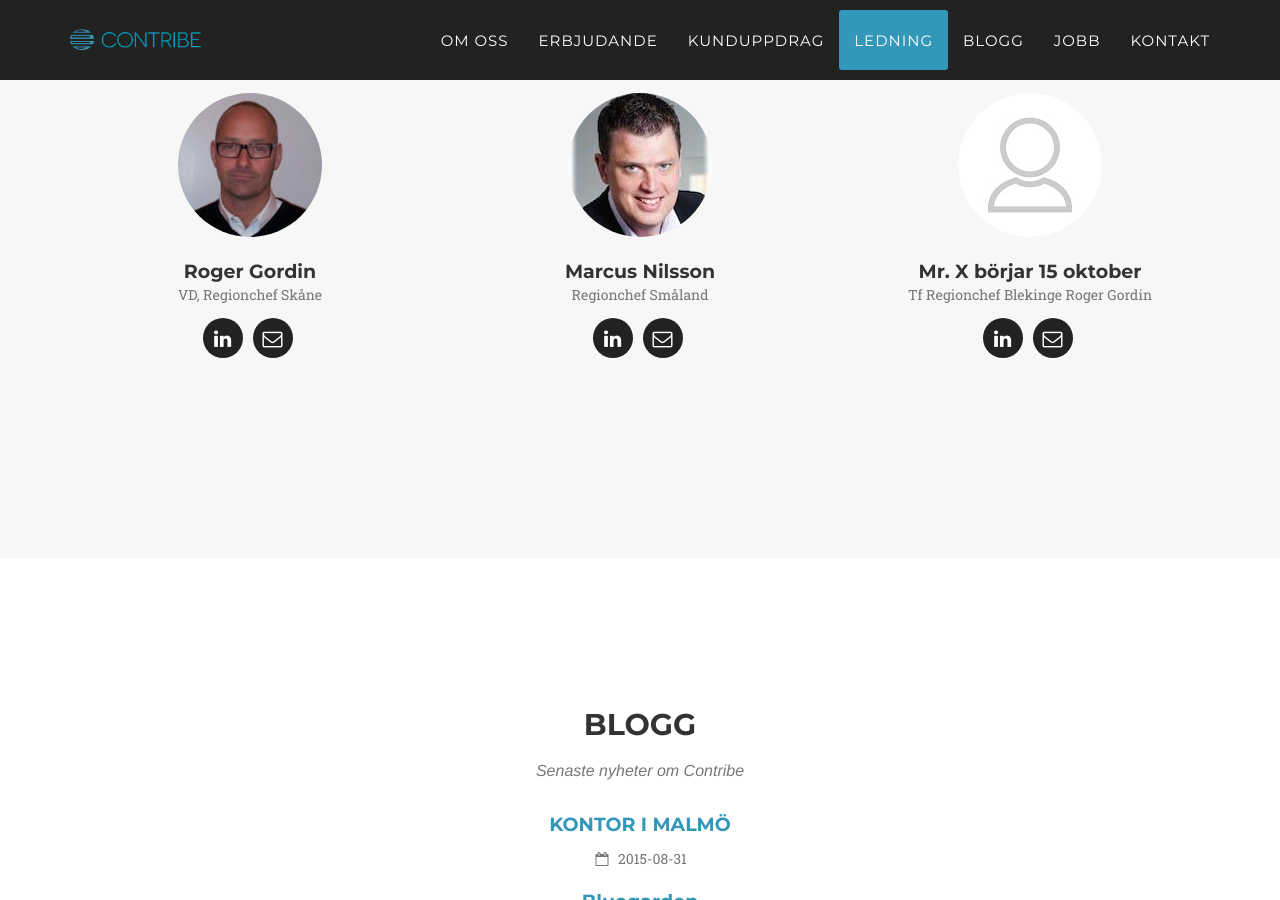
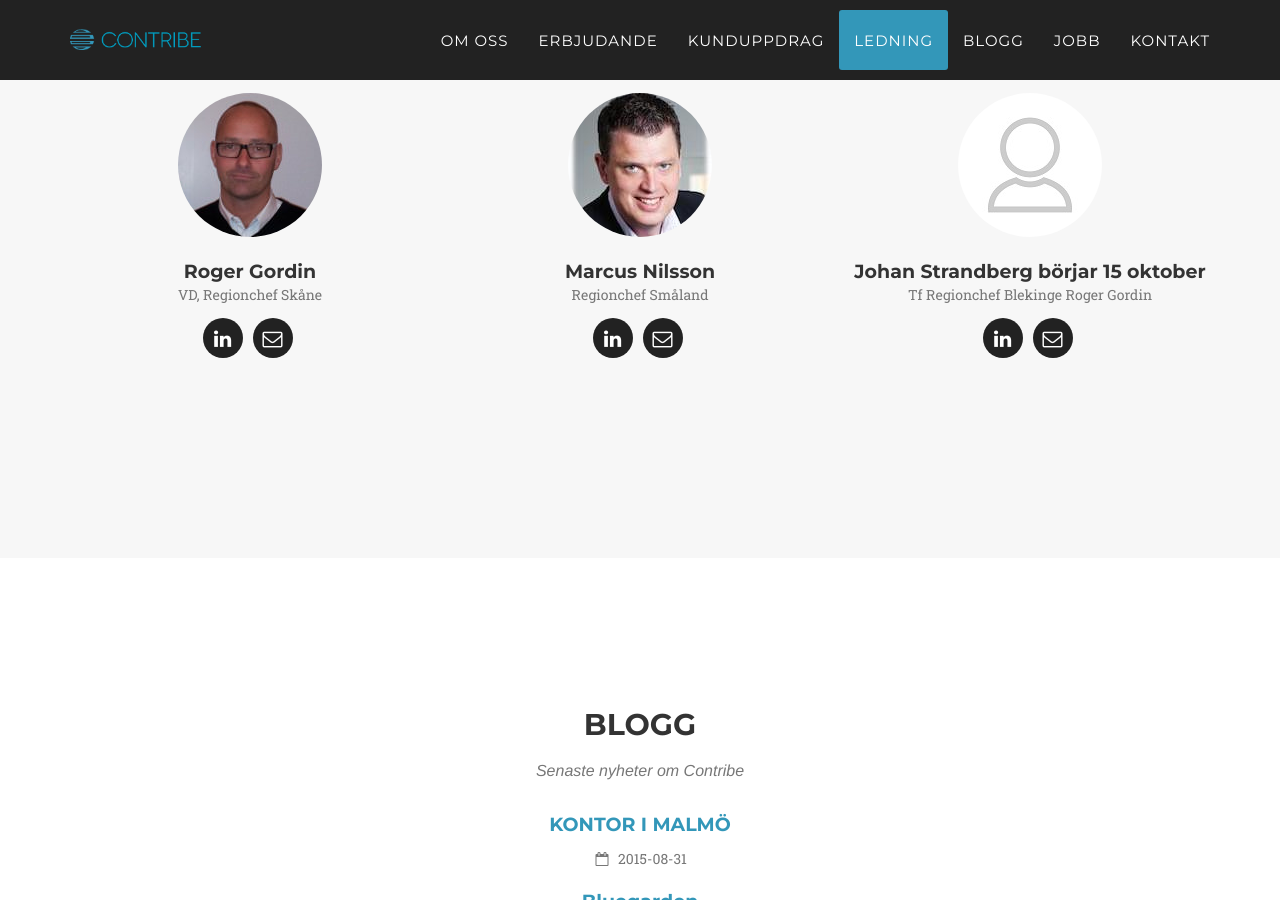
Before and after one commit to contribe/contribe, a Jekyll site: the page built from index.html, in a window 1280 px wide and 900 px high, scrolled down 4427 px. Built offline with Jekyll 4.4.1, drawn with Linux system fonts in a browser that asks for light colours; nearby versions of some CDN libraries; some web fonts are replaced.

Commit message:
added Johans name to team section

```diff
--- a/_config.yml
+++ b/_config.yml
@@ -31,7 +31,7 @@ people:
     - title: envelope-o
       url: mailto:marcus.nilsson@contribe.se
 
-- name: Mr. X börjar 15 oktober
+- name: Johan Strandberg börjar 15 oktober
   pic: placeholder
   position: Tf Regionchef Blekinge Roger Gordin
   social:
```
